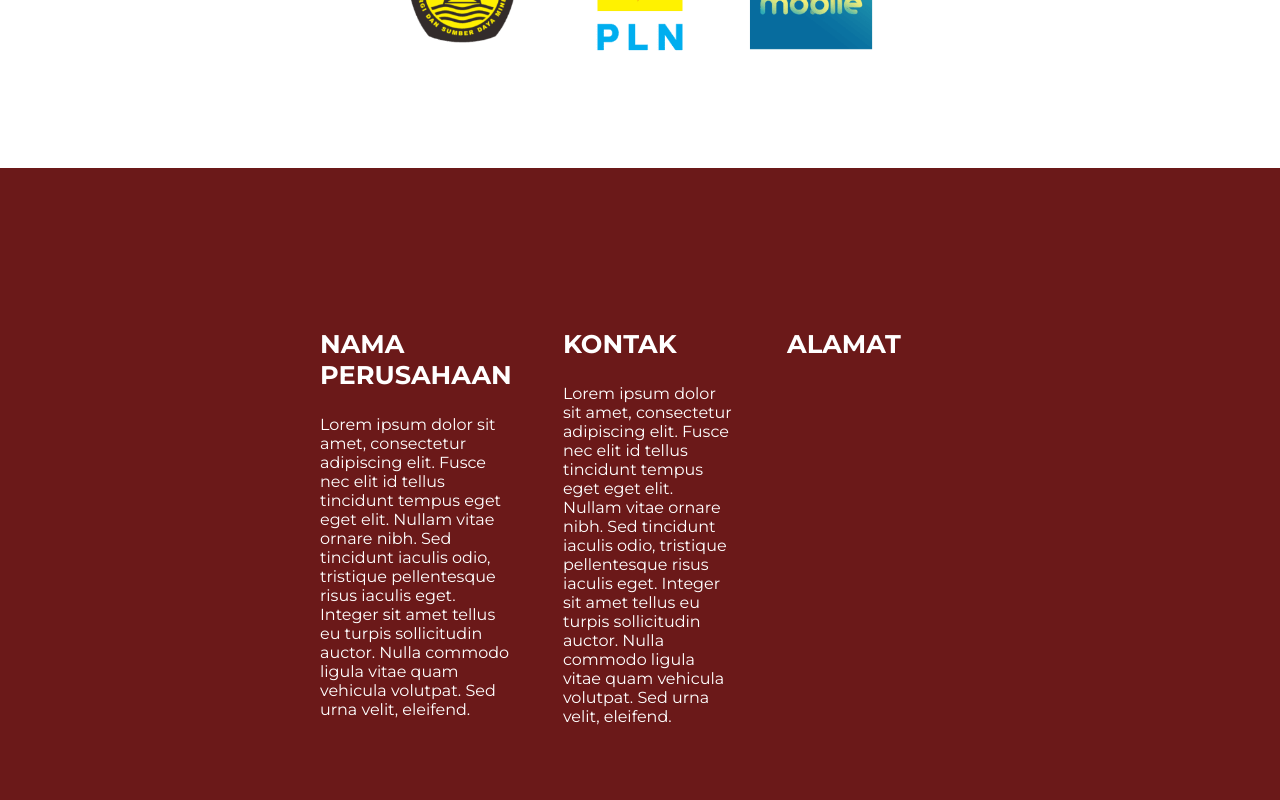
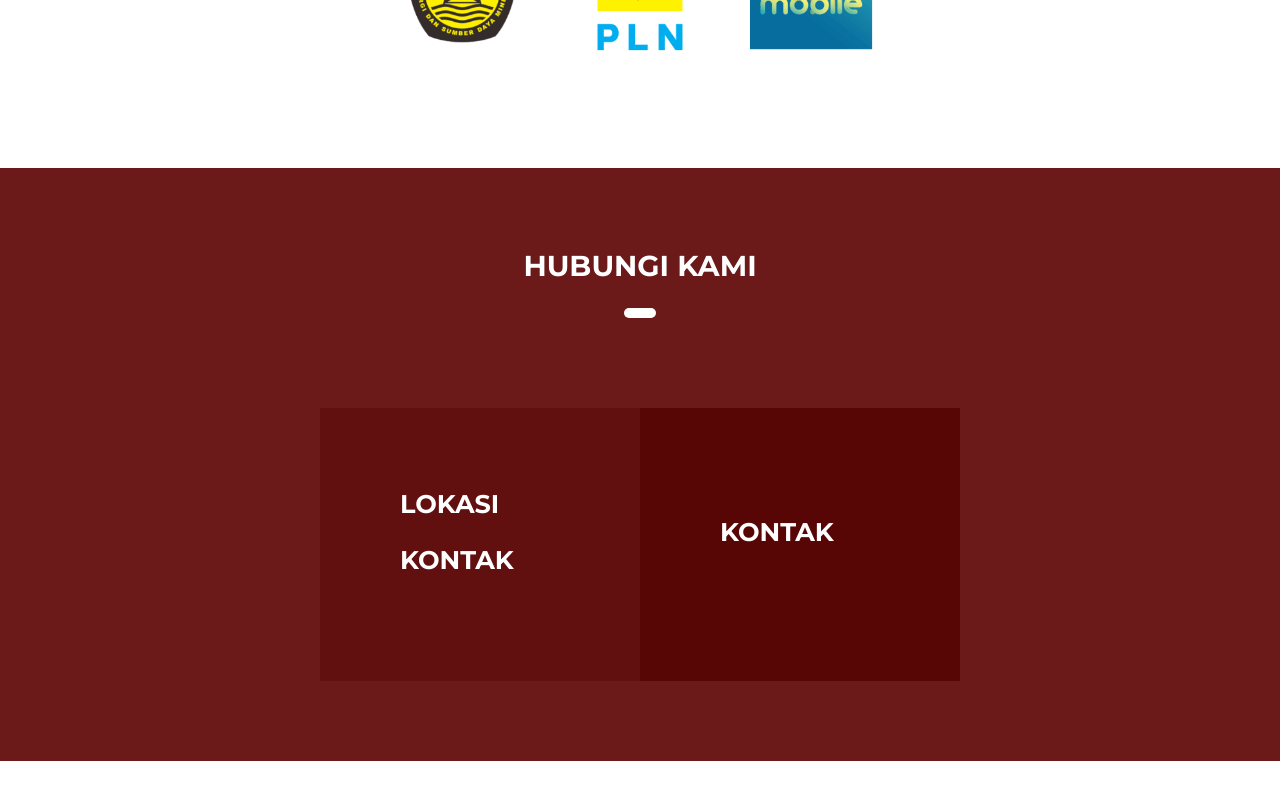
Before and after one commit to rehagana16/nidi-slo, a Next.js app: page / in a window 1280 px wide. Shown: the part 3746-4546 px from the top of the page. After the commit the page ends 4507 px from the top, so only its background shows below. Built offline with nearby package versions, Linux system fonts and the light colour scheme.

Commit message:
modify footer

```diff
--- a/src/components/footer.module.css
+++ b/src/components/footer.module.css
@@ -1,11 +1,17 @@
 .container {
-  padding: 10rem 20rem;
+  padding: 5rem 20rem;
   display: flex;
   background-color: #6B1919;
+  flex-direction: column;
+  gap: 3.2em;
+  align-items: center;
   color: white;
-  align-items: flex-start;
+}
+
+.content {
   display: flex;
-  gap: 3.2rem;
+  align-items: stretch;
+  width: 100%;
 }
 
 .column {
@@ -13,7 +19,8 @@
  flex-direction: column;
  width: 100%;
  align-items: flex-start;
- height: 100%;
+ justify-content: center;
+ padding: 5rem;
 }
 
 .header {
@@ -21,3 +28,26 @@
   font-weight: 700;
   margin-bottom: 1.6rem;
 }
+
+.left {
+  background-color: #620F0F;
+}
+
+.right {
+  background-color: #580505;
+}
+
+.footerHeader {
+  width: 100%;
+  display: flex;
+  flex-direction: column;
+  align-items: center;
+}
+
+.whiteText.whiteText {
+  color: white;
+}
+
+.backgroundWhite.backgroundWhite {
+  background-color: white;
+}
--- a/src/components/footer.tsx
+++ b/src/components/footer.tsx
@@ -1,26 +1,27 @@
 import styles from './footer.module.css';
+import baseStyles from './base-section-style.module.css';
+import mergeStrings from '@/util/mergeClassname';
 
 export const Footer = () => {
   return(
     <div className={styles.container}>
-      <div className={styles.column}>
+      <div className={styles.footerHeader}>
+        <div className={mergeStrings(baseStyles.sectionHeader, styles.whiteText)}>HUBUNGI KAMI</div>
+        <div className={mergeStrings(baseStyles.horizontalDivider, styles.backgroundWhite)}/>
+      </div>
+      <div className={styles.content}>
+        <div className={mergeStrings(styles.column, styles.left)}>
           <div className={styles.header}>
-          NAMA PERUSAHAAN
+            LOKASI
           </div>
-        {/* Change lorem ipsum later */}
-        <div>
-        Lorem ipsum dolor sit amet, consectetur adipiscing elit. Fusce nec elit id tellus tincidunt tempus eget eget elit. Nullam vitae ornare nibh. Sed tincidunt iaculis odio, tristique pellentesque risus iaculis eget. Integer sit amet tellus eu turpis sollicitudin auctor. Nulla commodo ligula vitae quam vehicula volutpat. Sed urna velit, eleifend.
-        </div>
-      </div>
-      <div className={styles.column}>
           <div className={styles.header}>
             KONTAK
           </div>
-        Lorem ipsum dolor sit amet, consectetur adipiscing elit. Fusce nec elit id tellus tincidunt tempus eget eget elit. Nullam vitae ornare nibh. Sed tincidunt iaculis odio, tristique pellentesque risus iaculis eget. Integer sit amet tellus eu turpis sollicitudin auctor. Nulla commodo ligula vitae quam vehicula volutpat. Sed urna velit, eleifend.
         </div>
-      <div className={styles.column}>
+        <div className={mergeStrings(styles.column, styles.right)}>
           <div className={styles.header}>
-          ALAMAT
+            KONTAK
+          </div>
         </div>
       </div>
     </div>
```
Lines whose indentation alone changed are shown as unchanged.
